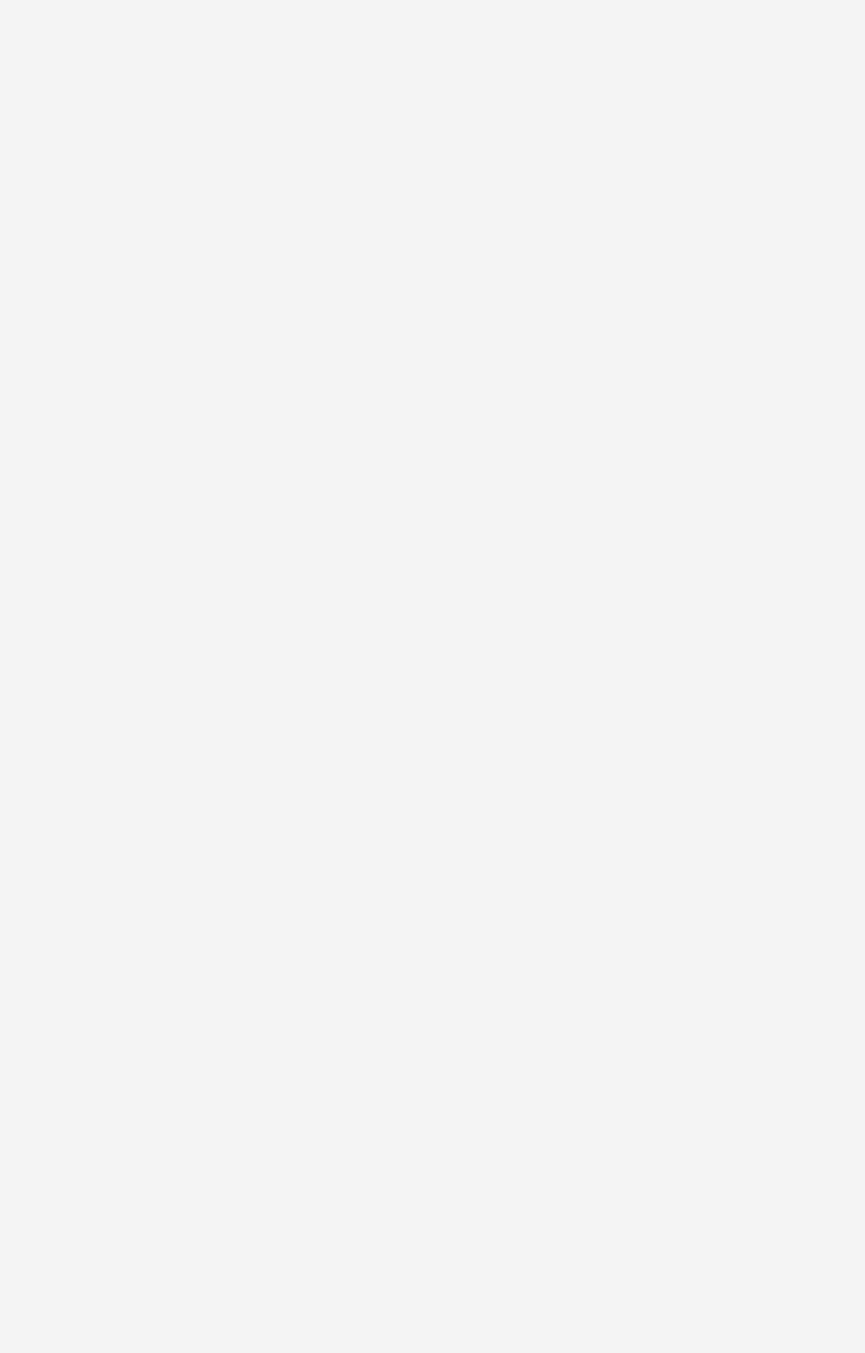
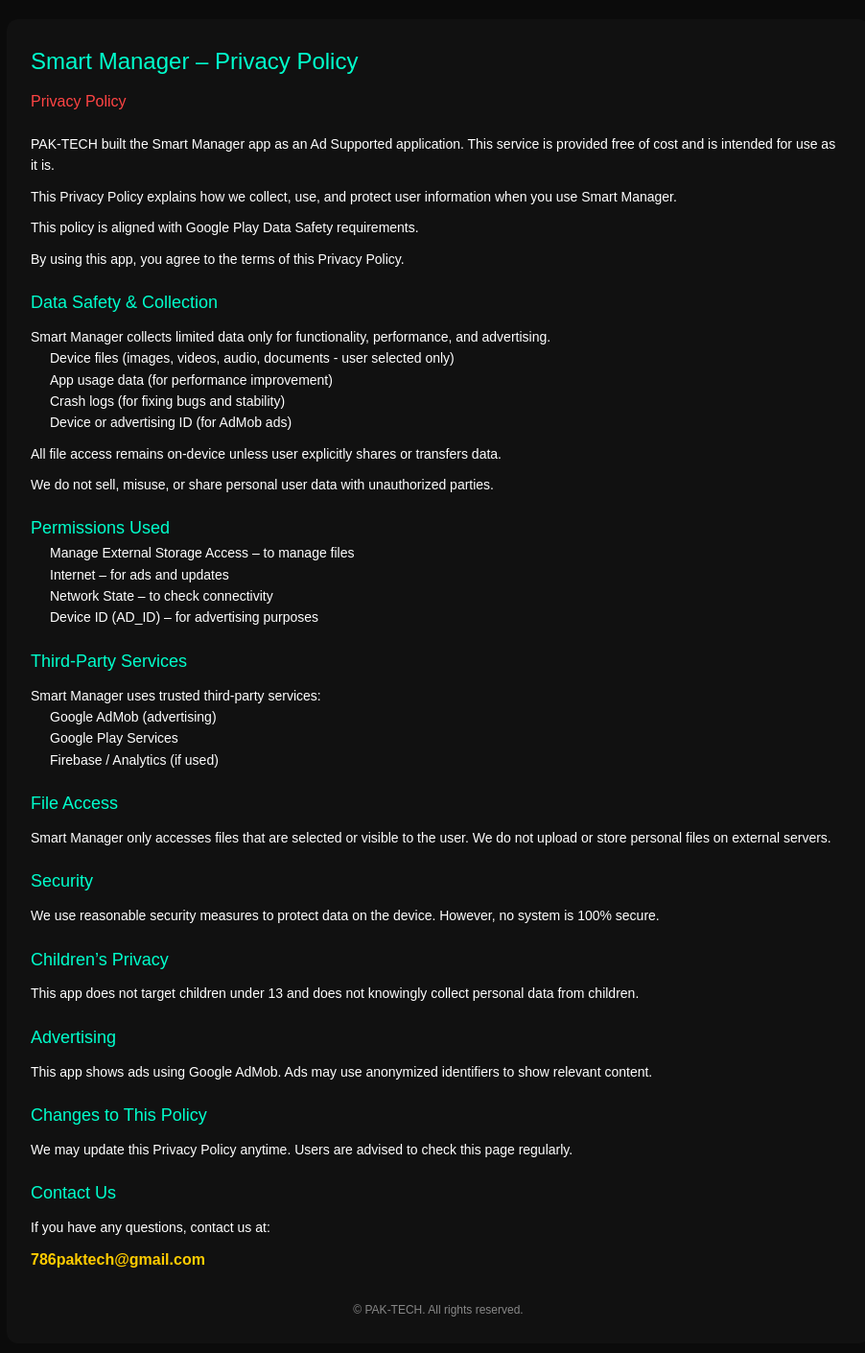
Before and after one commit to Bismillah-Technology/my-portfolio, a React (Create React App) app: page /smart-manager-privacy-policy in a window 1280 px wide. Before the commit this address had no page. Shown: the top 1410 px of the page at 96% size, without its empty margins (183-1085 px from the left). Before the commit the page ends 800 px from the top, so only its background shows below. Built offline with nearby package versions, Linux system fonts and the light colour scheme.

Commit message:
Add Smart Manager Privacy Policy

```diff
--- a/src/App.jsx
+++ b/src/App.jsx
@@ -17,6 +17,7 @@
 import SpeedBrowserPrivacyPolicy from "./components/SpeedBrowserPrivacyPolicy";
 import FlutterAppBundleGuide from "./components/FlutterAppBundleGuide";
 import LottieFlutterBlog from "./components/blogs/LottieBlog";
+import SmartManagerPrivacyPolicy from "./components/SmartManagerPrivacyPolicy";
 
 function HomePage() {
   return (
@@ -64,7 +65,11 @@
             path="/speed-browser-privacy-policy"
             element={<SpeedBrowserPrivacyPolicy />}
           />
-
+          {/* Smart Manager Privacy Policy */}
+          <Route
+          path="/smart-manager-privacy-policy"
+          element={<SmartManagerPrivacyPolicy />}
+          />
           {/* FLUTTER GUIDE */}
           <Route
             path="/flutter-app-bundle-guide"
--- /dev/null
+++ b/src/components/SmartManagerPrivacyPolicy.jsx
@@ -0,0 +1,188 @@
+import React from "react";
+
+export default function SmartManagerPrivacyPolicy() {
+  return (
+    <div style={styles.wrapper}>
+      <div style={styles.card}>
+
+        <h1 style={styles.title}>
+          Smart Manager – Privacy Policy
+        </h1>
+
+        <p style={styles.subTitle}>
+          Privacy Policy
+        </p>
+
+        <p style={styles.text}>
+          PAK-TECH built the Smart Manager app as an Ad Supported application.
+          This service is provided free of cost and is intended for use as it is.
+        </p>
+
+        <p style={styles.text}>
+          This Privacy Policy explains how we collect, use, and protect user information
+          when you use Smart Manager.
+        </p>
+
+        <p style={styles.text}>
+          This policy is aligned with Google Play Data Safety requirements.
+        </p>
+
+        <p style={styles.text}>
+          By using this app, you agree to the terms of this Privacy Policy.
+        </p>
+
+        {/* DATA SAFETY */}
+        <h2 style={styles.heading}>Data Safety & Collection</h2>
+
+        <p style={styles.text}>
+          Smart Manager collects limited data only for functionality, performance, and advertising.
+        </p>
+
+        <ul style={styles.list}>
+          <li>Device files (images, videos, audio, documents - user selected only)</li>
+          <li>App usage data (for performance improvement)</li>
+          <li>Crash logs (for fixing bugs and stability)</li>
+          <li>Device or advertising ID (for AdMob ads)</li>
+        </ul>
+
+        <p style={styles.text}>
+          All file access remains on-device unless user explicitly shares or transfers data.
+        </p>
+
+        <p style={styles.text}>
+          We do not sell, misuse, or share personal user data with unauthorized parties.
+        </p>
+
+        {/* PERMISSIONS */}
+        <h2 style={styles.heading}>Permissions Used</h2>
+
+        <ul style={styles.list}>
+          <li>Manage External Storage Access – to manage files</li>
+          <li>Internet – for ads and updates</li>
+          <li>Network State – to check connectivity</li>
+          <li>Device ID (AD_ID) – for advertising purposes</li>
+        </ul>
+
+        {/* THIRD PARTY */}
+        <h2 style={styles.heading}>Third-Party Services</h2>
+
+        <p style={styles.text}>
+          Smart Manager uses trusted third-party services:
+        </p>
+
+        <ul style={styles.list}>
+          <li>Google AdMob (advertising)</li>
+          <li>Google Play Services</li>
+          <li>Firebase / Analytics (if used)</li>
+        </ul>
+
+        {/* FILE MANAGER NOTE */}
+        <h2 style={styles.heading}>File Access</h2>
+
+        <p style={styles.text}>
+          Smart Manager only accesses files that are selected or visible to the user.
+          We do not upload or store personal files on external servers.
+        </p>
+
+        {/* SECURITY */}
+        <h2 style={styles.heading}>Security</h2>
+
+        <p style={styles.text}>
+          We use reasonable security measures to protect data on the device.
+          However, no system is 100% secure.
+        </p>
+
+        {/* CHILDREN */}
+        <h2 style={styles.heading}>Children’s Privacy</h2>
+
+        <p style={styles.text}>
+          This app does not target children under 13 and does not knowingly collect
+          personal data from children.
+        </p>
+
+        {/* ADS */}
+        <h2 style={styles.heading}>Advertising</h2>
+
+        <p style={styles.text}>
+          This app shows ads using Google AdMob. Ads may use anonymized identifiers
+          to show relevant content.
+        </p>
+
+        {/* CHANGES */}
+        <h2 style={styles.heading}>Changes to This Policy</h2>
+
+        <p style={styles.text}>
+          We may update this Privacy Policy anytime. Users are advised to check this page regularly.
+        </p>
+
+        {/* CONTACT */}
+        <h2 style={styles.heading}>Contact Us</h2>
+
+        <p style={styles.text}>
+          If you have any questions, contact us at:
+        </p>
+
+        <p style={styles.email}>
+          786paktech@gmail.com
+        </p>
+
+        <p style={styles.footer}>
+          © PAK-TECH. All rights reserved.
+        </p>
+
+      </div>
+    </div>
+  );
+}
+
+const styles = {
+  wrapper: {
+    backgroundColor: "#0b0b0b",
+    minHeight: "100vh",
+    padding: "20px",
+    display: "flex",
+    justifyContent: "center",
+  },
+  card: {
+    maxWidth: "900px",
+    width: "100%",
+    backgroundColor: "#111",
+    padding: "25px",
+    borderRadius: "12px",
+    color: "#fff",
+    lineHeight: "1.6",
+  },
+  title: {
+    color: "#00ffcc",
+    fontSize: "24px",
+    marginBottom: "10px",
+  },
+  subTitle: {
+    color: "#ff4444",
+    marginBottom: "20px",
+  },
+  heading: {
+    color: "#00ffcc",
+    marginTop: "20px",
+    fontSize: "18px",
+  },
+  text: {
+    fontSize: "14px",
+    marginTop: "10px",
+  },
+  list: {
+    marginLeft: "20px",
+    fontSize: "14px",
+  },
+  email: {
+    color: "#ffcc00",
+    fontWeight: "bold",
+    marginTop: "10px",
+  },
+  footer: {
+    marginTop: "30px",
+    fontSize: "12px",
+    color: "#888",
+    textAlign: "center",
+  },
+};
```
